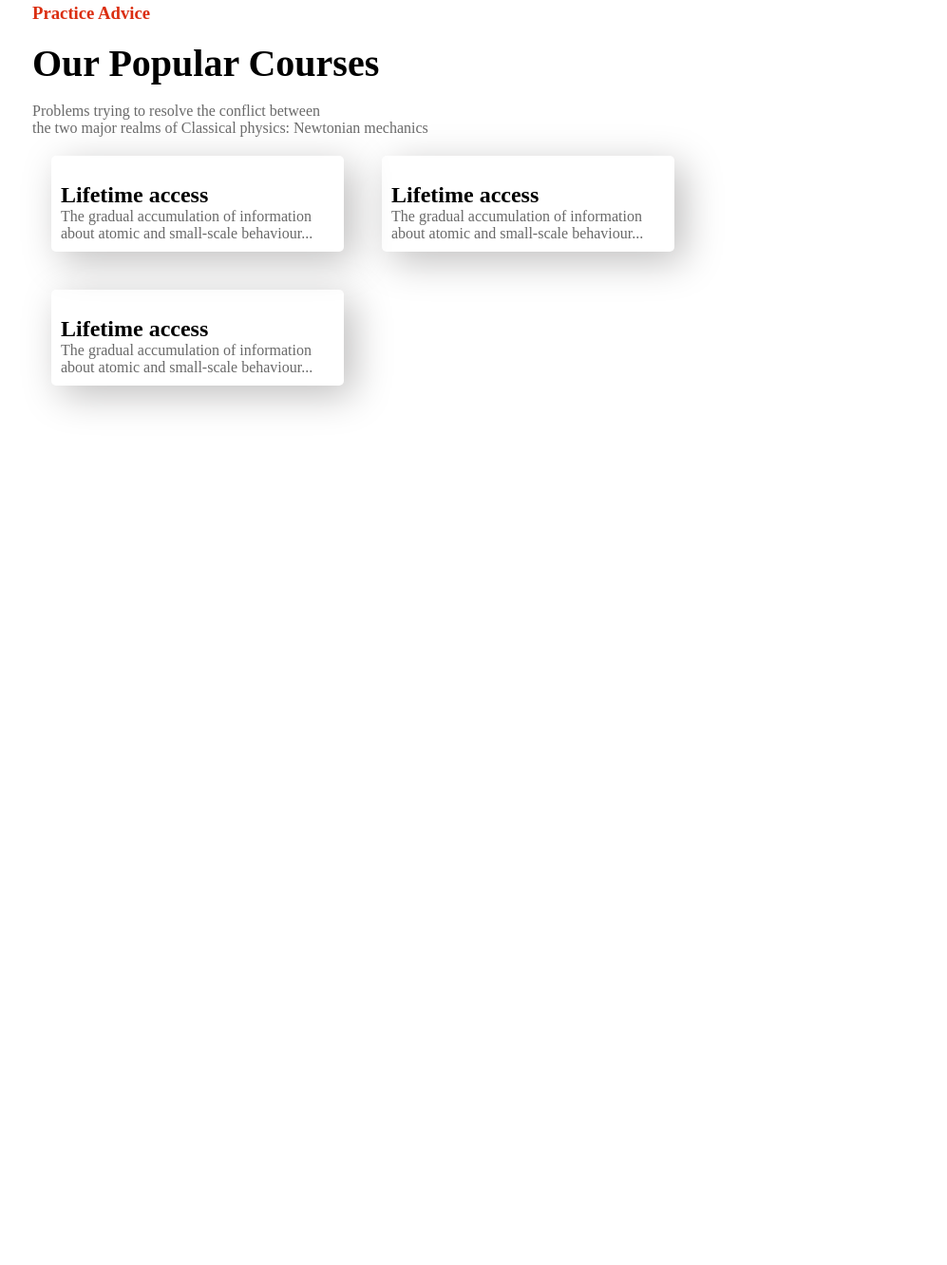
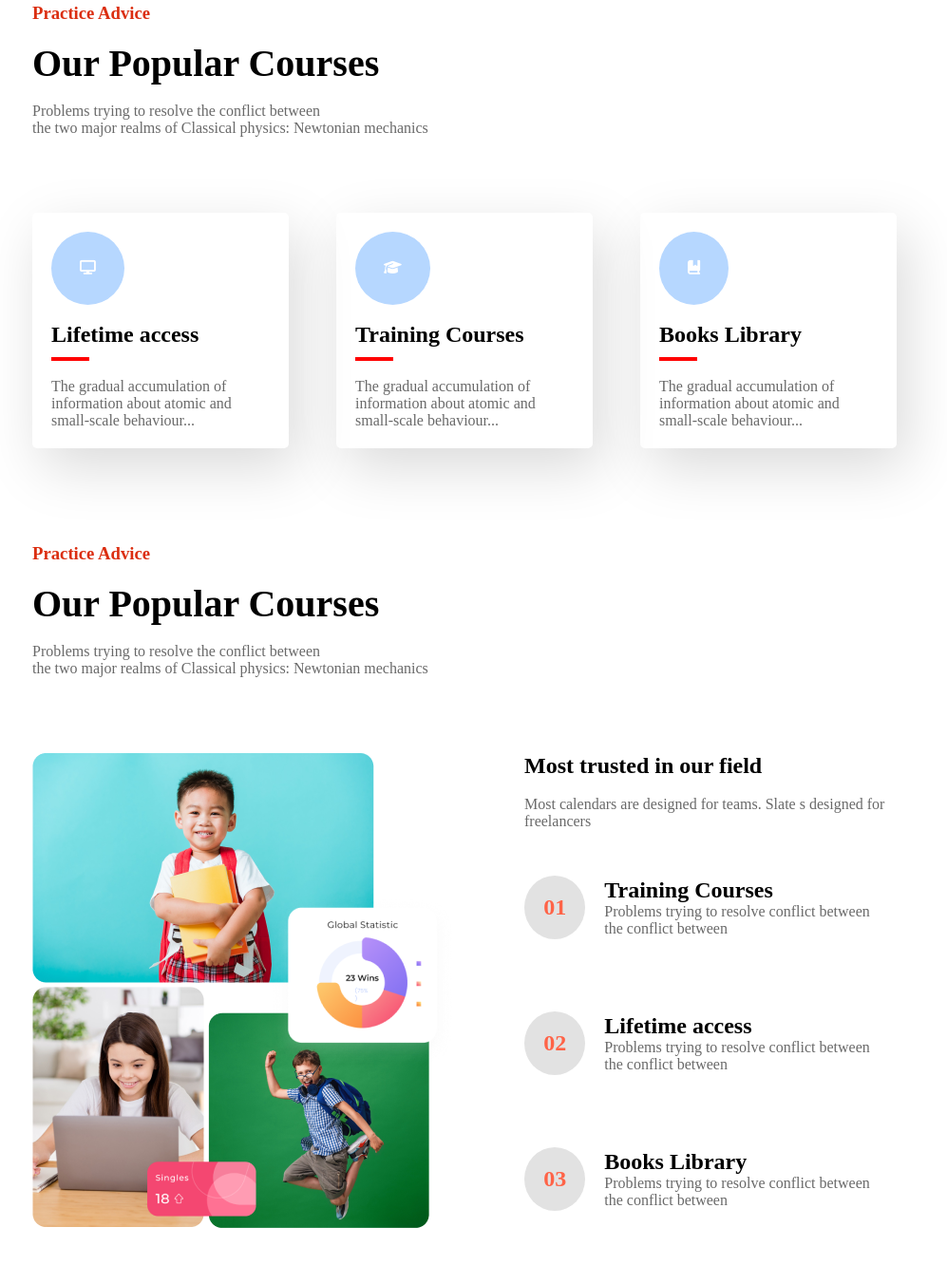
Before and after one commit to gelabi-alam/school-project, a plain HTML site: page index.html in a window 1280 px wide. Shown: the part 662-1994 px from the top of the page at 95% size, without its empty margins (126-1123 px from the left). Before the commit the page ends 1188 px from the top, so only its background shows below. Drawn offline with Linux system fonts and the light colour scheme.

Commit message:
coureses content updated

```diff
--- a/index.html
+++ b/index.html
@@ -61,30 +61,108 @@
         </div>
         <section class="courses">
             <div class="course">
-                <img src="" alt="">
+                <div class="icon">
+                    <a href=""><i class="fa-solid fa-display"></i></a>
+                </div>
+                <br>
                 <h2>Lifetime access</h2>
+                <p class="border-botttom"></p>
+                <br>
                 <p>The gradual accumulation of
                     information about atomic and
                     small-scale behaviour...</p>
             </div>
             <div class="course">
-                <img src="" alt="">
-                <h2>Lifetime access</h2>
+                <div class="icon">
+                    <a href=""><i class="fa-solid fa-graduation-cap"></i></a>
+                </div>
+                <br>
+                <h2>Training Courses</h2>
+                <p class="border-botttom"></p>
+                <br>
                 <p>The gradual accumulation of
                     information about atomic and
                     small-scale behaviour...</p>
             </div>
             <div class="course">
-                <img src="" alt="">
-                <h2>Lifetime access</h2>
+                <div class="icon">
+                    <a href=""><i class="fa-solid fa-book-bookmark"></i></a>
+                </div>
+                <br>
+                <h2>Books Library</h2>
+                <p class="border-botttom"></p>
+                <br>
                 <p>The gradual accumulation of
                     information about atomic and
                     small-scale behaviour...</p>
             </div>
+        </section>
+    </section>
+    <!--course section-->
+    <section class="container">
+        <div class="popular">
+            <h3>Practice Advice</h3>
+            <br>
+            <h2>Our Popular Courses</h2>
+            <br>
+            <p>Problems trying to resolve the conflict between <br>
+                the two major realms of Classical physics: Newtonian mechanics </p>
+        </div>
+        <section class="image-group">
+            <div class="images">
+                <div class="image">
+                    <img src="images/popular/three.png" alt="">
+                </div>
+                <div class="image">
+                    <img src="images/popular/two.png" alt="">
+                    <img src="images/popular/one.png" alt="">
+                </div>
+            </div>
+            <div class="text-content">
+                <div class="most">
+                    <h2>Most trusted in our field</h2>
+                    <br>
+                    <p>Most calendars are designed for teams. Slate s designed
+                        for freelancers </p>
+                </div>
+                <section>
+                    <div class="one">
+                        <div class="head">
+                            <h2>01</h2>
+                        </div>
+                        <div class="foot">
+                            <h2>Training Courses</h2>
+                            <p>Problems trying to resolve conflict between</p>
+                            <p> the conflict between </p>
+                        </div>
+                    </div>
+                    <div class="one">
+                        <div class="head">
+                            <h2>02</h2>
+                        </div>
+                        <div class="foot">
+                            <h2>Lifetime access</h2>
+                            <p>Problems trying to resolve conflict between</p>
+                            <p> the conflict between </p>
+                        </div>
+                    </div>
+                    <div class="one">
+                        <div class="head">
+                            <h2>03</h2>
+                        </div>
+                        <div class="foot">
+                            <h2>Books Library</h2>
+                            <p>Problems trying to resolve conflict between</p>
+                            <p> the conflict between </p>
+                        </div>
+                    </div>
+                </section>
 
+            </div>
         </section>
 
     </section>
+    <script src="https://kit.fontawesome.com/b989bfd2b1.js" crossorigin="anonymous"></script>
 </body>
 
 </html>
--- a/style.css
+++ b/style.css
@@ -94,7 +94,8 @@ button a {
 
 /* Popular section started */
 .popular,
-.courses {
+.courses,
+.image-group {
     width: 75%;
     margin: 0 auto;
 }
@@ -103,16 +104,93 @@ button a {
     font-size: 40px;
 }
 
-.courses {
+.courses,
+.images {
     display: flex;
+    margin-top: 80px;
+}
+
+.course {
+    width: 28%;
+    padding: 20px;
+    box-shadow: 10px 20px 60px rgb(218, 218, 218);
+    margin-right: 50px;
+    border-radius: 5px;
     flex-wrap: wrap;
 }
 
-.course {
-    width: 30%;
-    padding: 10px;
-    box-shadow: 10px 10px 40px rgb(191, 190, 190);
-    margin: 20px;
-    border-radius: 5px;
+.icon a {
+    background-color: #B6D7FF;
+    color: #fff;
+    display: inline-block;
+    padding: 30px;
+    font-size: 15px;
+    border-radius: 50%;
+}
 
+.border-botttom {
+    width: 40px;
+    margin-top: 10px;
+    color: rgb(106, 4, 4);
+    border-bottom: 4px solid red;
 }
+
+/* images */
+.images {
+    flex-direction: column;
+    position: relative;
+}
+
+.images:before {
+    content: "";
+    position: absolute;
+    display: block;
+    width: 100%;
+    height: 50%;
+    background-image: url('images/popular/over-one.png');
+    background-repeat: no-repeat;
+    top: 150px;
+    right: -250px;
+}
+
+.images:after {
+    content: "";
+    position: absolute;
+    display: block;
+    width: 100%;
+    height: 50%;
+    background-image: url('images/popular/over-two.png');
+    background-repeat: no-repeat;
+    top: 430px;
+    right: -120px;
+}
+
+.image-group {
+    display: flex;
+    flex-flow: row wrap;
+}
+
+.text-content {
+    width: 40%;
+    margin-left: 100px;
+    margin-top: 80px;
+}
+
+.one {
+    display: flex;
+    flex-flow: row wrap;
+    align-items: center;
+    justify-content: center;
+    margin: 20px 0px;
+}
+
+.one>.head {
+    background-color: rgb(226, 226, 226);
+    padding: 20px;
+    border-radius: 50%;
+    color: tomato;
+}
+
+.one>.foot {
+    margin: 30px 20px;
+}
```
Also changed, not shown: images/popular/one.png (renamed from images/popular/Rectangle 3-1.png), images/popular/over-one.png (renamed from images/popular/image 2.png), images/popular/over-two.png (renamed from images/popular/image 10.png), images/popular/three.png (renamed from images/popular/Rectangle 2.png), images/popular/two.png (renamed from images/popular/Rectangle 3.png).
